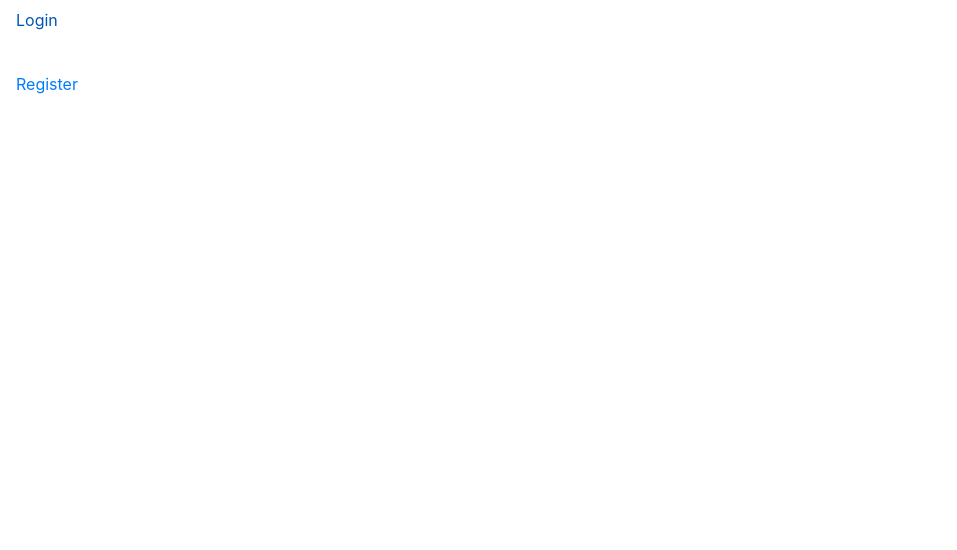
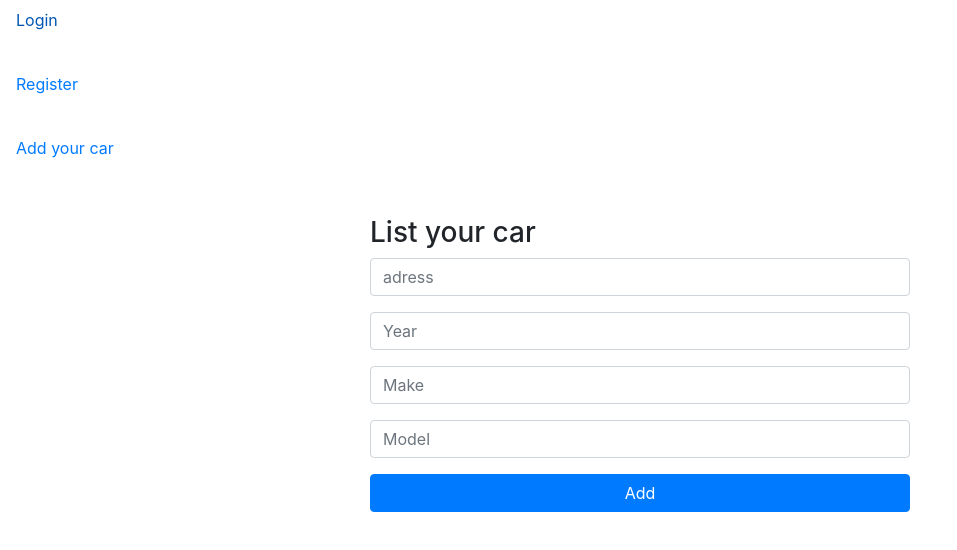
Before and after one commit to RaedShihab/carRental, a React (Create React App) app in the folder my-app/: page /com3 in a window 1280 px wide. Shown: the top 550 px of the page, without its empty margins (0-957 px from the left). Built offline with nearby package versions, Linux system fonts and the light colour scheme.

Commit message:
adding cars by users

```diff
--- a/my-app/src/App.js
+++ b/my-app/src/App.js
@@ -7,6 +7,7 @@ import { BrowserRouter , Route } from 'react-router-dom';
 import './App.css';
 import Com2 from './component2';
 import Com1 from './component1';
+import Com3 from './component3';
  import Navgation from './navLink'
 
 class App extends React.Component {
@@ -20,6 +21,7 @@ class App extends React.Component {
 
           <Route path='/com2' component={Com2} exact/>
           <Route path="/com1" component={Com1} exact />
+          <Route path="/com3" component={Com3} exact />
           </BrowserRouter>
            </div>
     );
--- a/my-app/src/component1.js
+++ b/my-app/src/component1.js
@@ -78,35 +78,35 @@ class Com1 extends React.Component {
               <div className='form-group'>
                 <label htmlFor='first_name'>First Name</label>
               <input className='form-control'
-             type='text' value={this.state.firstname}  placeholder="First Name"
+             type='text' value={this.state.firstname}
             onChange={this.handelChangefirstname.bind(this)}
             />
               </div>
             <div className='form-group'>
             <label htmlFor='last_name'>Last Name</label>
             <input className='form-control'
-             type='text' value={this.state.lastname}  placeholder="Last Name"
+             type='text' value={this.state.lastname}
             onChange={this.handelChangelastname.bind(this)}
             />
             </div>
             <div  className='form-group'>
             <label htmlFor='password'>Passwords</label>
             <input className='form-control'
-             type='password' value={this.state.password}  placeholder="Password"
+             type='password' value={this.state.password}
             onChange={this.handelChangepassword.bind(this)}
             />
             </div>
             <div className='form-group'>
             <label htmlFor='first_name'>Email Adress</label>
             <input className='form-control'
-             type='email' value={this.state.email}  placeholder="Email"
+             type='email' value={this.state.email}
             onChange={this.handelChangeemail.bind(this)}
             />
             </div>
             <div className='form-group'>
             <label htmlFor='phone_number'>Phone Number</label>
             <input className='form-control'
-             type='number' value={this.state.phonenumber}  placeholder="Phone Number"
+             type='number' value={this.state.phonenumber}
             onChange={this.handelChangephone.bind(this)}
             />
             </div>
--- a/my-app/src/component2.js
+++ b/my-app/src/component2.js
@@ -48,15 +48,15 @@ class Com2 extends React.Component {
       return (
 
         <div className='container'>
-          <div className='col-md-6 mt-5 mx-auto'>
+          <div className='row'>
+            <div className='col-md-6 mt-5 mx-auto'>
           <h1 className="h3 mb-3font-weight-normal">Please Sign In</h1>
-          <div className='form-group'>
-          <input className='form-control'
+
+            <div className='form-group'>
+            <input className='form-control'
             type='text' value={this.state.email}  placeholder="Email"
             onChange={this.handelChangeemail.bind(this)} />
-          </div>
-          </div>
-
+            </div>
 
         <div className='form-group'>
         <input className='form-control'
@@ -64,13 +64,13 @@ class Com2 extends React.Component {
             onChange={this.handelChangepassword.bind(this)} />
 
         </div>
-
-
            <button
            className='btn btn-g btn-primary btn-block'
            type='submit' onClick={this.RegistData.bind(this)} >Sign In</button>
 
           </div>
+         </div>
+         </div>
       );
       }
     }
--- /dev/null
+++ b/my-app/src/component3.js
@@ -0,0 +1,112 @@
+import React from 'react';
+
+
+class Com3 extends React.Component {
+  constructor(props) {
+    super(props);
+    this.state = {
+      address: '',
+      year: '',
+      make: '',
+      model: ''
+    }
+  }
+
+  RegistCarData(e) {
+    e.preventDefault();
+    var body = {
+        address: this.state.address,
+        year: this.state.year,
+        make: this.state.make,
+        model: this.state.model
+    }
+
+    fetch('http://localhost:3001/user/list-your-car', {
+      method: 'POST',
+      headers: { "Content-Type": "application/json" },
+      body: JSON.stringify(body)
+    }).then((response) => {
+
+    }).then((data) => {
+      console.log('come back from server',data);
+      // this.setState({
+      //   any: data,
+      //   dispalyMealList: true
+      // })
+    });
+  }
+
+
+
+  handelChangeaddress(e) {
+    this.setState({
+      address: e.target.value,
+    });
+    console.log(this.state.address);
+  }
+  handelChangeyear(e) {
+    this.setState({
+      year: e.target.value,
+    });
+    console.log(this.state.year);
+  }
+  handelChangemake(e) {
+    this.setState({
+      make: e.target.value,
+    });
+    console.log(this.state.make);
+  }
+  handelChangemodel(e) {
+    this.setState({
+      model: e.target.value,
+    });
+    console.log(this.state.model);
+  }
+
+    render(){
+      return (
+
+        <div className='container'>
+          <div className='row'>
+            <div className='col-md-6 mt-5 mx-auto'>
+          <h1 className="h3 mb-3font-weight-normal">List your car</h1>
+
+            <div className='form-group'>
+            <input className='form-control'
+            type='text' value={this.state.address}  placeholder="adress"
+            onChange={this.handelChangeaddress.bind(this)} />
+            </div>
+
+        <div className='form-group'>
+        <input className='form-control'
+        type='text' value={this.state.year}  placeholder="Year"
+            onChange={this.handelChangeyear.bind(this)} />
+
+        </div>
+
+        <div className='form-group'>
+        <input className='form-control'
+        type='text' value={this.state.make}  placeholder="Make"
+            onChange={this.handelChangemake.bind(this)} />
+
+        </div>
+
+        <div className='form-group'>
+        <input className='form-control'
+        type='text' value={this.state.model}  placeholder="Model"
+            onChange={this.handelChangemodel.bind(this)} />
+
+        </div>
+
+           <button
+           className='btn btn-g btn-primary btn-block'
+           type='submit' onClick={this.RegistCarData.bind(this)} >Add</button>
+
+          </div>
+         </div>
+         </div>
+      );
+      }
+    }
+
+    export default Com3;
--- a/my-app/src/navLink.js
+++ b/my-app/src/navLink.js
@@ -6,8 +6,9 @@ const Navgation =() =>{
 
     return(
         <div >
-         <NavLink to="/com2" className='nav-link'>Login</NavLink> <br></br>
-         <NavLink to="/com1" className='nav-link'>Register</NavLink>
+         <NavLink to="/com2" className='nav-link' exact>Login</NavLink> <br></br>
+         <NavLink to="/com1" className='nav-link' exact>Register</NavLink> <br></br>
+         <NavLink to="/com3" className='nav-link' exact>Add your car</NavLink>
        </div>
 
 
```
Also changed, not shown: my-app/models/Model.js (+17 -12 lines), my-app/routes/userRoute.js (+31 -5 lines).
